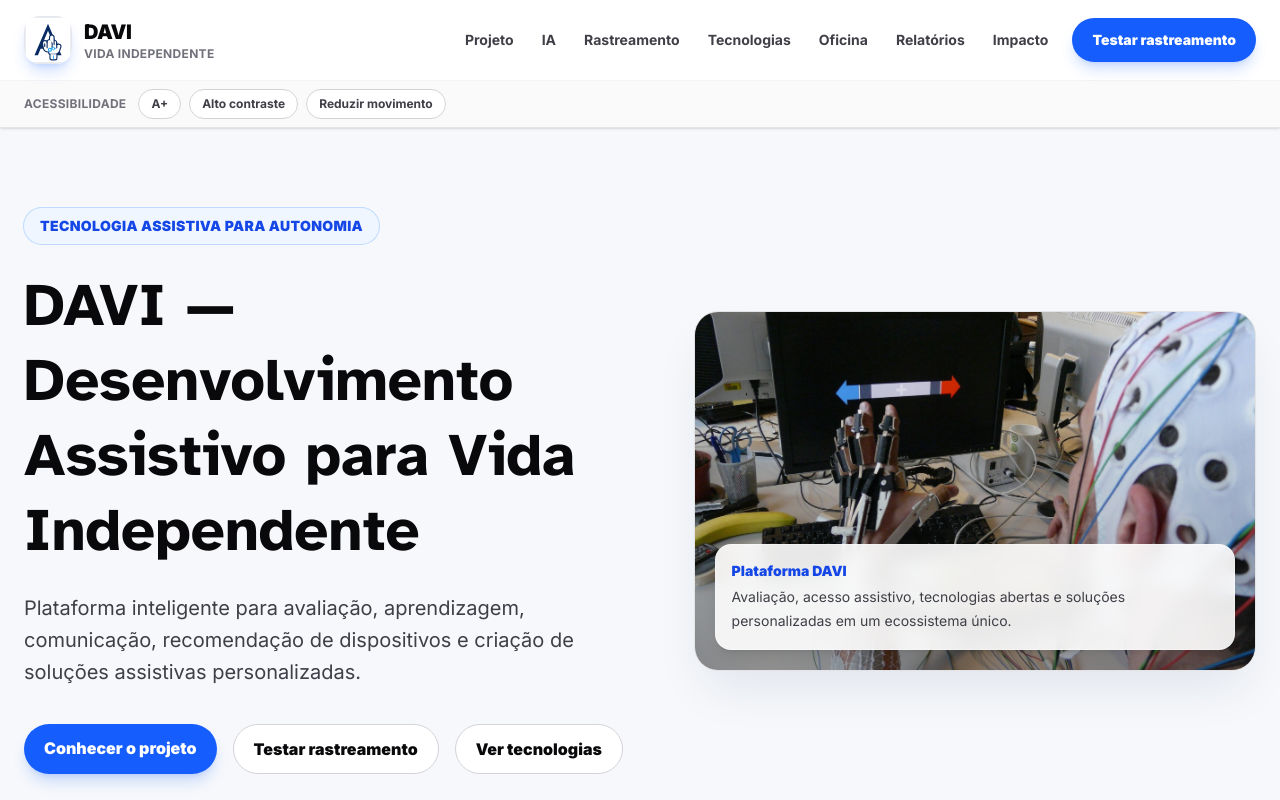
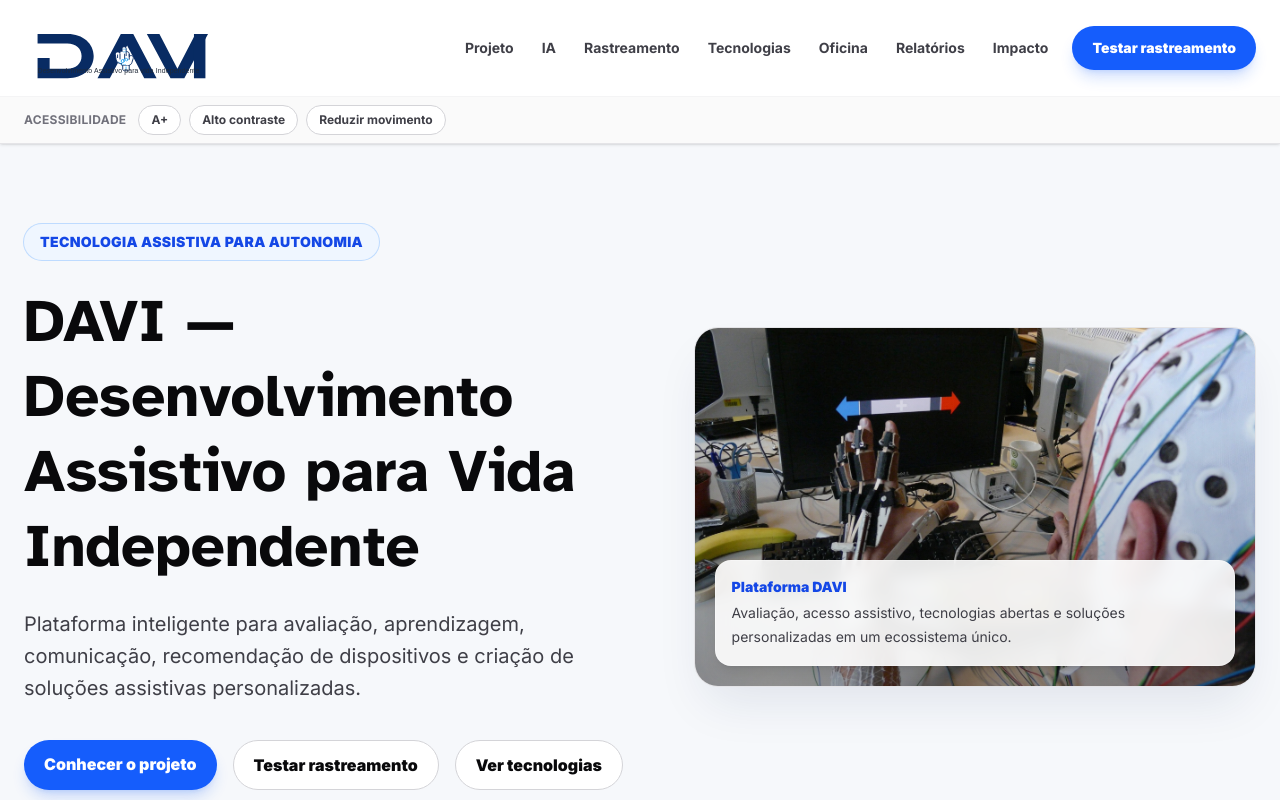
Before and after one commit to dougalex2000/test-doug, a Next.js app: page / in a window 1280 px wide. Shown: the top 800 px of the page. Built offline with nearby package versions, Linux system fonts and the light colour scheme.

Commit message:
Use updated DAVI logo

```diff
--- a/app/components/SiteShell.tsx
+++ b/app/components/SiteShell.tsx
@@ -32,24 +32,17 @@
       <div className="mx-auto flex max-w-7xl flex-col gap-4 px-6 py-4 lg:flex-row lg:items-center lg:justify-between">
         <Link
           href="/"
-          className={`flex w-fit items-center gap-3 rounded-2xl ${focusRing}`}
+          className={`flex w-fit items-center rounded-2xl ${focusRing}`}
+          aria-label="DAVI - Desenvolvimento Assistivo para vida Independente"
         >
           <Image
-            src="/davi-mark.svg"
-            alt=""
-            width={48}
-            height={48}
-            className="h-12 w-12 rounded-2xl shadow-lg shadow-blue-600/20"
+            src="/davi-logo.svg"
+            alt="DAVI - Desenvolvimento Assistivo para vida Independente"
+            width={270}
+            height={94}
+            className="h-14 w-auto sm:h-16"
             priority
           />
-          <span>
-            <span className="block text-xl font-black tracking-tight text-zinc-950">
-              DAVI
-            </span>
-            <span className="block text-xs font-bold uppercase tracking-wide text-zinc-500">
-              Vida Independente
-            </span>
-          </span>
         </Link>
 
         <div className="flex flex-col gap-3 xl:flex-row xl:items-center">
```
Also changed, not shown: public/davi-logo.svg.
